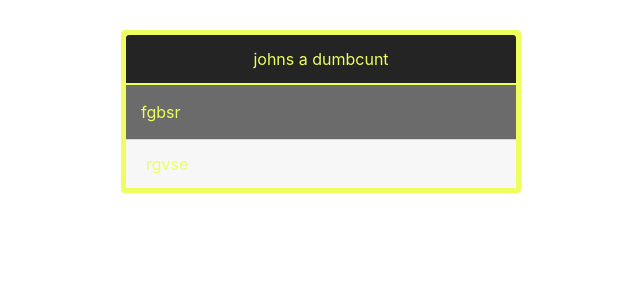
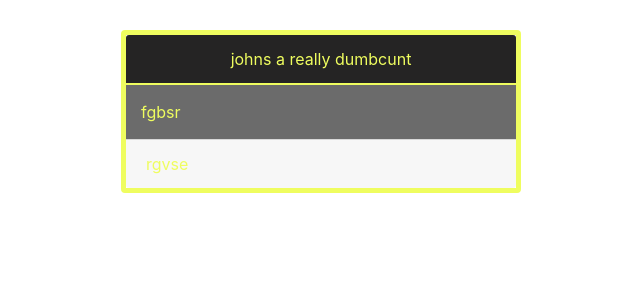
Before and after one commit to ilovecocolade/TuDu_prototype, a Django app: page /test/ in a window 1280 px wide. Shown: the part 50-350 px from the top of the page, without its empty margins (71-711 px from the left). Run offline with Django 3.2, Linux system fonts and the light colour scheme; some libraries are stand-ins or nearby versions.

Commit message:
Update test.html

```diff
--- a/main/templates/main/test.html
+++ b/main/templates/main/test.html
@@ -6,7 +6,7 @@
 
 <div class="card">
     <div class="card-header">
-        johns a dumbcunt
+        johns a really dumbcunt
     </div>
     <div class="card-body">
         fgbsr
```
